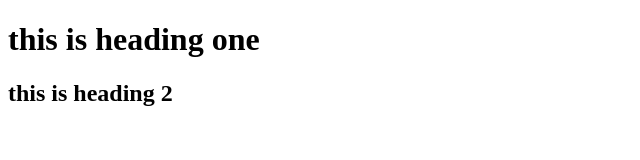
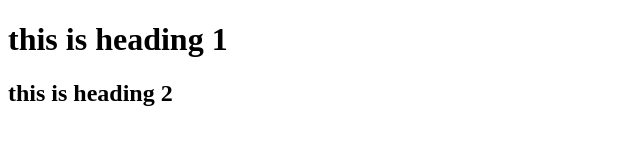
Before and after one commit to mubithelong/gitTrial1, a plain HTML site: page index.html in a window 1280 px wide. Shown: the full height of the page, 0-640 px from the left. Drawn offline with Linux system fonts and the light colour scheme.

Commit message:
index.html

```diff
--- a/index.html
+++ b/index.html
@@ -8,7 +8,7 @@
 </head>
 
 <body>
-    <h1> this is heading one</h1>
+    <h1> this is heading 1</h1>
     <h2>this is heading 2</h2>
 </body>
 
```
